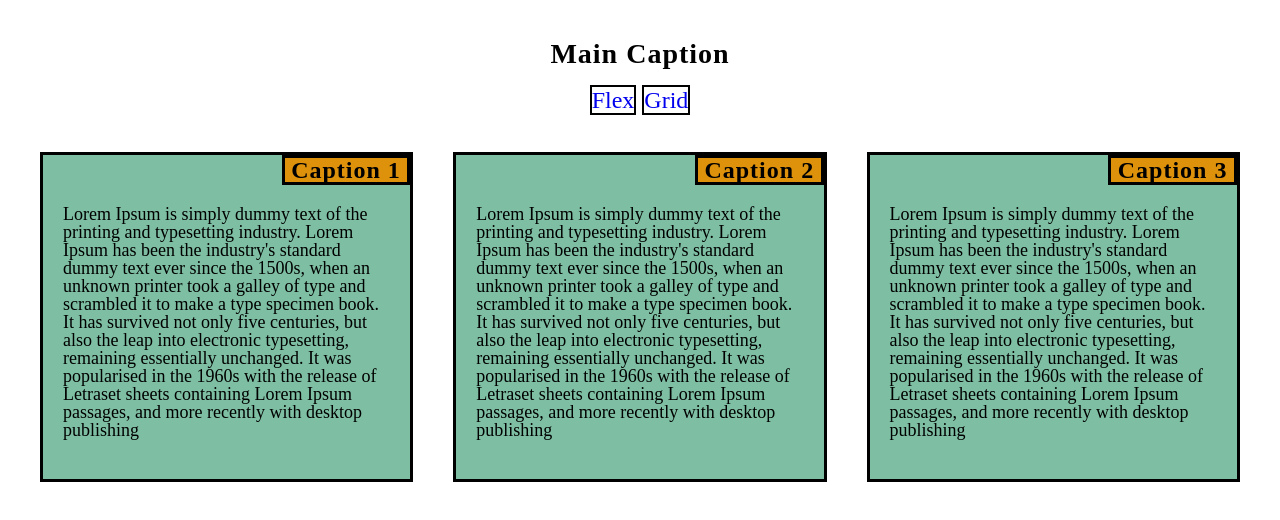
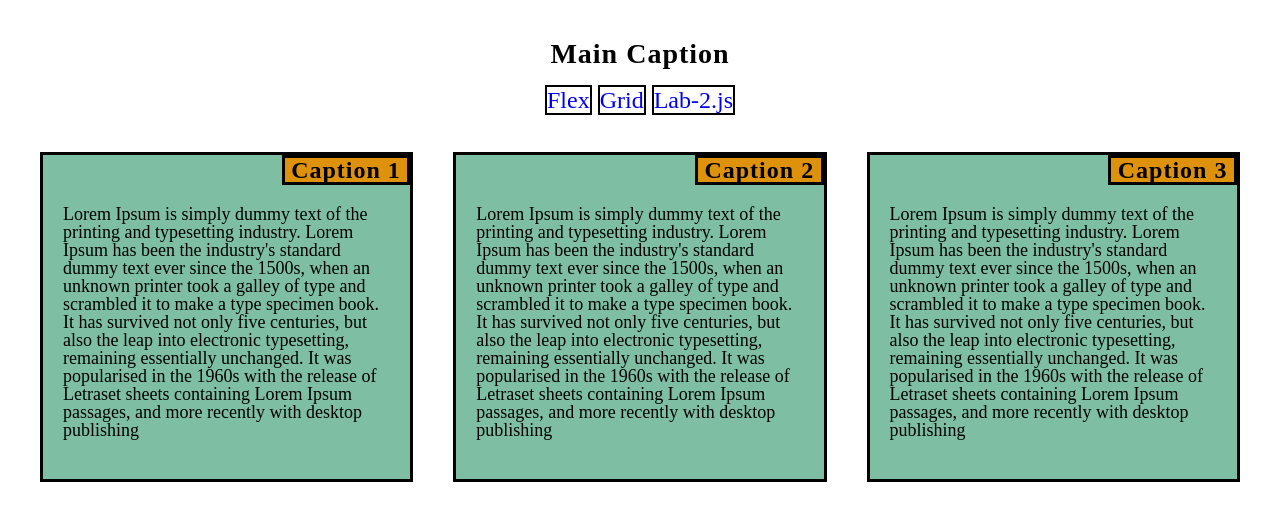
Before and after one commit to Ro-Vintoniak/Lab-RoVint, a plain HTML site: page Index.html in a window 1280 px wide. Drawn offline with Linux system fonts and the light colour scheme.

Commit message:
Update Index.html

```diff
--- a/Index.html
+++ b/Index.html
@@ -16,6 +16,7 @@
          <div class="pow">
          <a href="Index.html__one.html">Flex</a>
          <a href="Index.html__two.html">Grid</a>
+         <a href="IndexJs.html">Lab-2.js</a>
          </div>
          <div class="block__contair">
              <div class="col-lg-4 col-md-6">
```
